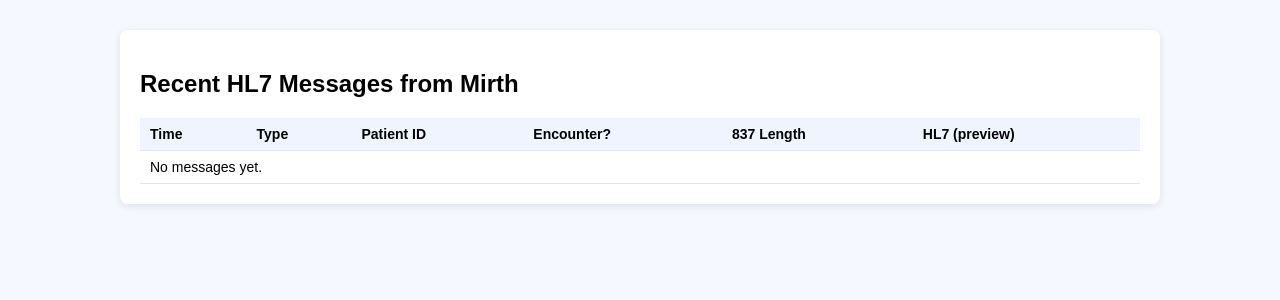
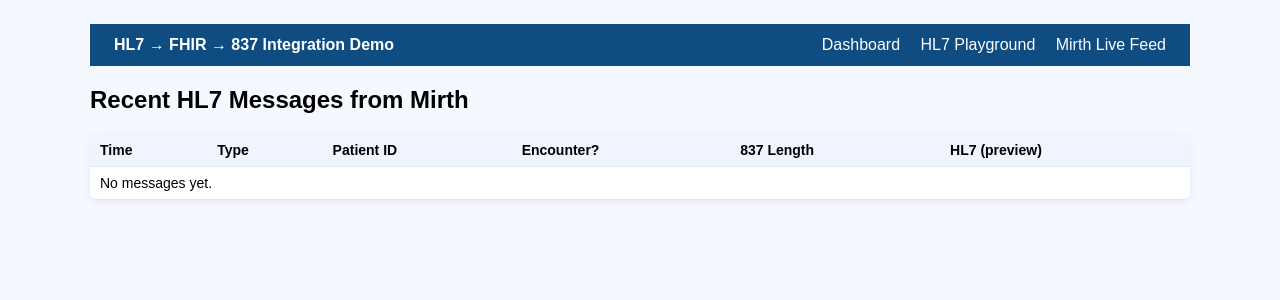
Before and after one commit to yzenith/django-sam-healthcare, a Django app: page /mirth/messages/ in a window 1280 px wide. Shown: the top 300 px of the page. Run offline with Django 4.2, Linux system fonts and the light colour scheme; data that the repository does not hold is empty.

Commit message:
add header to message page

```diff
--- a/example/templates/mirth_messages.html
+++ b/example/templates/mirth_messages.html
@@ -1,6 +1,28 @@
 <!DOCTYPE html>
 <html>
 <head>
+  <meta charset="UTF-8">
+  <title>Recent Mirth HL7 Messages</title>
+  <style>
+    body { font-family: Arial, sans-serif; background: #f5f9ff; margin: 0; }
+    .nav { background: #0f4c81; color: #fff; padding: 12px 24px; display: flex; justify-content: space-between; }
+    .nav a { color: #fff; margin-left: 16px; text-decoration: none; font-weight: 500; }
+    .container { max-width: 1100px; margin: 24px auto; padding: 0 16px; }
+    .cards { display: flex; flex-wrap: wrap; gap: 16px; margin-bottom: 24px; }
+    .card { flex: 1 1 260px; background: #fff; border-radius: 8px; padding: 16px 20px;
+            box-shadow: 0 2px 8px rgba(0,0,0,.06); }
+    .card h3 { margin-top: 0; }
+    table { width: 100%; border-collapse: collapse; background: #fff;
+            border-radius: 8px; overflow: hidden; box-shadow: 0 2px 8px rgba(0,0,0,.06); }
+    th, td { padding: 8px 10px; border-bottom: 1px solid #e0e6f0; font-size: 14px; }
+    th { text-align: left; background: #f0f4ff; }
+    .hl7-cell { font-family: monospace; max-width: 400px; white-space: nowrap;
+                overflow: hidden; text-overflow: ellipsis; }
+    .badge { display:inline-block; padding:2px 8px; border-radius:999px; font-size:12px;
+             background:#e0f2fe; color:#0369a1; }
+  </style>
+</head>
+<!-- <head>
   <meta charset="UTF-8">
   <title>Recent Mirth HL7 Messages</title>
   <style>
@@ -12,9 +34,17 @@
     th { text-align: left; background: #f0f4ff; }
     .hl7-cell { font-family: monospace; max-width: 450px; white-space: nowrap; overflow: hidden; text-overflow: ellipsis; }
   </style>
-</head>
+</head> -->
 <body>
 <div class="container">
+  <div class="nav">
+    <div><strong>HL7 → FHIR → 837 Integration Demo</strong></div>
+    <div>
+      <a href="/">Dashboard</a>
+      <a href="/hl7/playground/">HL7 Playground</a>
+      <a href="/mirth/messages/">Mirth Live Feed</a>
+    </div>
+  </div>
   <h2>Recent HL7 Messages from Mirth</h2>
   <table>
     <thead>
```
